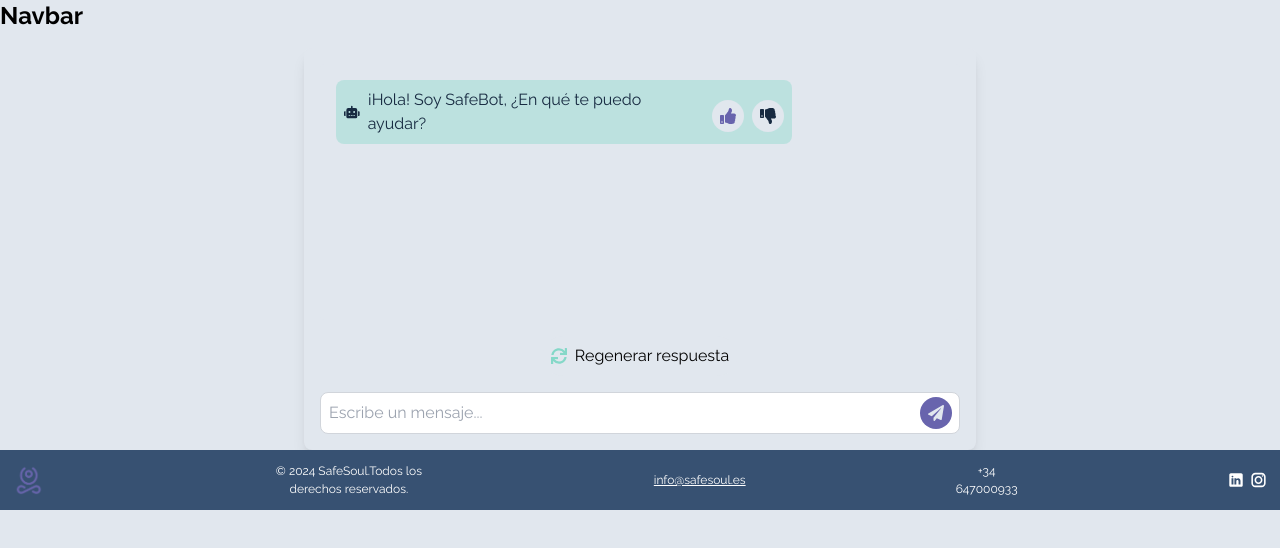
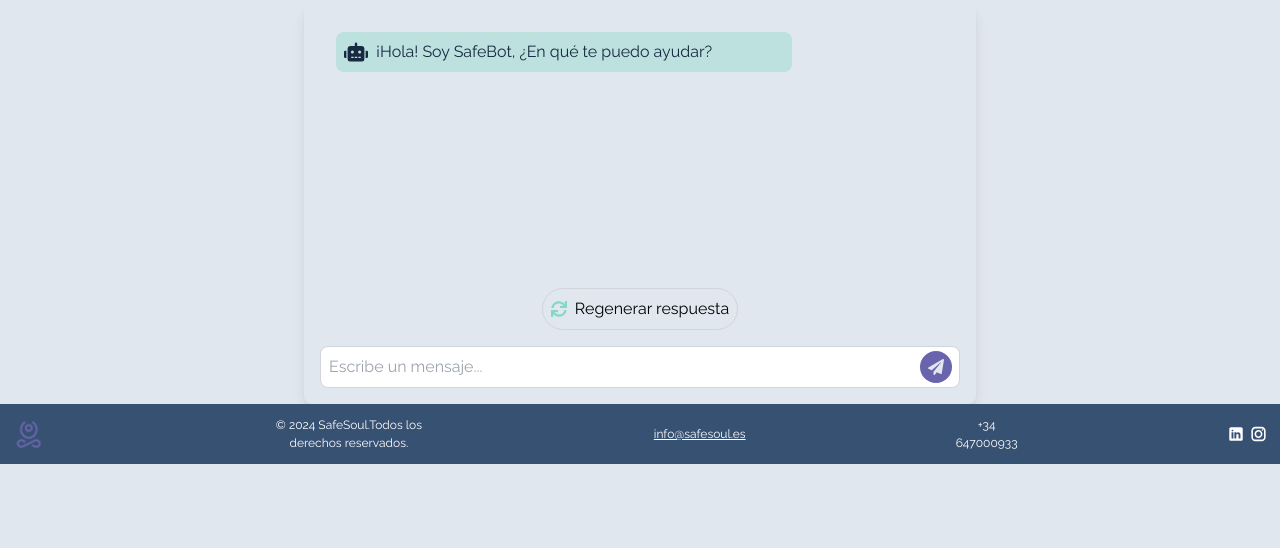
Before and after one commit to LorelizDev/hackaton-F5-G1-2024, a React (Vite) app: page /chatbot in a window 1280 px wide. Shown: the top 548 px of the page. Built offline with nearby package versions, Linux system fonts and the light colour scheme.

Commit message:
Fix: Chatbot response

```diff
--- a/src/components/ChatBot.jsx
+++ b/src/components/ChatBot.jsx
@@ -1,11 +1,10 @@
 import React, { useState } from 'react';
 import { FaRobot, FaThumbsUp, FaThumbsDown, FaSync, FaPaperPlane } from 'react-icons/fa';
 
+const Chatbot = () => {
+    const initialBotMessage = { sender: 'bot', text: '¡Hola! Soy SafeBot, ¿En qué te puedo ayudar?' };
 
-const Chatbot = () => {
-    const [messages, setMessages] = useState([
-        { sender: 'bot', text: '¡Hola! Soy SafeBot, ¿En qué te puedo ayudar?' }
-    ]);
+    const [messages, setMessages] = useState([initialBotMessage]);
     const [input, setInput] = useState('');
 
     const handleSendMessage = (e) => {
@@ -13,31 +12,56 @@ const Chatbot = () => {
         if (input.trim() !== '') {
             const newMessage = { sender: 'user', text: input };
             setMessages([...messages, newMessage]);
-        setInput('');
+
+            // Aquí añadimos la respuesta empática del bot
+            setTimeout(() => {
+                setMessages((prevMessages) => [
+                    ...prevMessages,
+                    {
+                        sender: 'bot',
+                        text:
+                            "Oh, lamento mucho que te sientas así. A veces el día a día puede ser abrumador y es difícil enfrentarlo solo. Pero estoy aquí para escucharte y ayudarte lo mejor que pueda. No estás solo/a.",
+                    },
+                ]);
+            }, 1000); // Simula un pequeño delay para parecer más "real"
+
+            setInput(''); // Limpiamos el input
         }
+    };
+
+    // Función para regenerar respuesta (reiniciar el chat)
+    const handleRegenerateResponse = () => {
+        setMessages([initialBotMessage]);
     };
 
     return (
         <div className="max-w-md mx-auto bg-light shadow-lg rounded-lg p-4 md:max-w-2xl">
             <div className="h-64 overflow-y-auto mb-4 bg-light rounded p-4">
                 {messages.map((message, index) => (
+                    <div key={index}>
                         <div
-                    key={index}
                             className={`mb-2 p-2 rounded-lg flex items-center ${
                                 message.sender === 'bot'
-                        ? 'bg-contrast/40 text-dark font-mainFont mr-4 w-3/4 justify-start'
-                        : 'bg-medium text-light font-mainFont ml-4 w-3/4 justify-end'
+                                    ? 'bg-contrast/40 text-dark font-mainFont justify-start'
+                                    : 'bg-medium text-light font-mainFont justify-end'
                             }`}
+                            style={{
+                                maxWidth: '75%',
+                                minWidth: '30%',
+                                width: 'auto',
+                                marginRight: message.sender === 'bot' ? 'auto' : '0',
+                                marginLeft: message.sender === 'user' ? 'auto' : '0',
+                            }}
                         >
                             {/* Icono del bot */}
                             {message.sender === 'bot' && (
-                        <FaRobot className="text-dark mr-2" />
+                                <FaRobot className="text-dark mr-2" size={24} />
                             )}
                             {message.text}
-
-                    {/* Botones de like y dislike solo para los mensajes del bot */}
-                    {message.sender === 'bot' && (
-                        <div className="flex mt-2 ml-4">
+                        </div>
+                        {/* Botones de like y dislike debajo del mensaje del bot */}
+                        {message.sender === 'bot' && index !== 0 && (  // Para que los botones no aparezcan en el mensaje inicial
+                            <div className="flex justify-start ml-2 mb-2">
                                 <button className="bg-light p-2 rounded-full mr-2">
                                     <FaThumbsUp className="text-medium" />
                                 </button>
@@ -49,9 +73,13 @@ const Chatbot = () => {
                     </div>
                 ))}
             </div>
+
             {/* Botón de regenerar respuesta */}
-            <div className="flex justify-center boder mb-4">
-                <button className="flex items-center bg-light p-2 rounded-full">
+            <div className="flex justify-center mb-4">
+                <button
+                    onClick={handleRegenerateResponse}
+                    className="flex items-center bg-light p-2 rounded-full border border-gray-300"
+                >
                     <FaSync className="mr-2 text-contrast" />
                     <h4>Regenerar respuesta</h4>
                 </button>
--- a/src/layout/LayoutPublic.jsx
+++ b/src/layout/LayoutPublic.jsx
@@ -1,13 +1,14 @@
 import { Outlet } from "react-router-dom";
 import { useUserContext } from '../context/UserContext';
 import Footer from '../components/Footer.jsx'
+import Navbar from "../components/NavBar.jsx";
 
 
 const LayoutPublic = () => {
 
   return (
     <>
-
+     <Navbar />
       <Outlet />
       <Footer />
     </>
--- a/src/pages/ChatBot.jsx
+++ b/src/pages/ChatBot.jsx
@@ -7,7 +7,6 @@ function App() {
     return (
         <div className="App">
         <header className="App-header">
-            <h1 className="text-2xl font-bold mb-4">Navbar</h1>
             <Chatbot />
         </header>
         </div>
```
Lines whose indentation alone changed are shown as unchanged.
